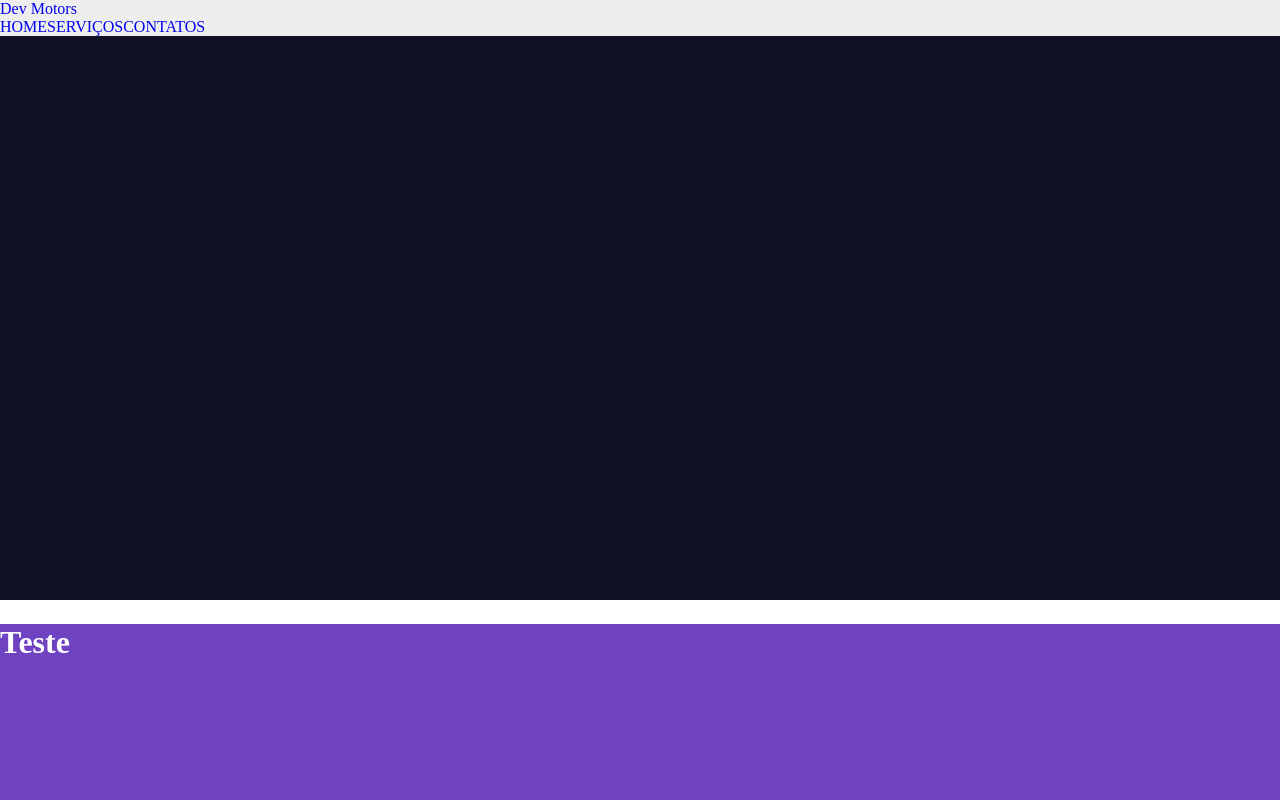
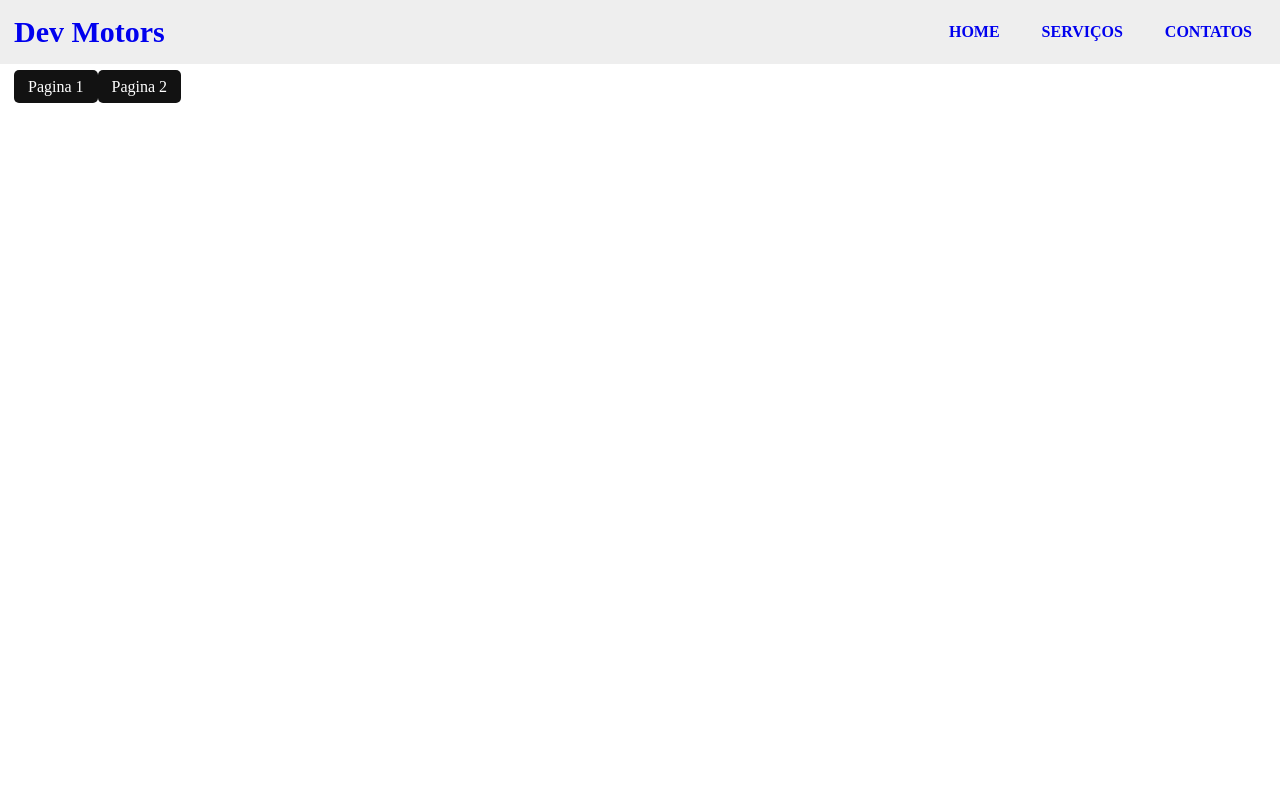
Before and after one commit to FilipeRabelo/app-dev-motors, a Next.js app: page / in a window 1280 px wide. Shown: the top 800 px of the page. Built offline with nearby package versions, Linux system fonts and the light colour scheme.

Commit message:
app-next-dev-motors

```diff
--- a/src/app/components/header/index.tsx
+++ b/src/app/components/header/index.tsx
@@ -3,7 +3,6 @@
 import { useState, useEffect } from "react";
 import styles from './styles.module.scss';
 import Link from 'next/link';
-
 
 export function Header() {
 
@@ -18,7 +17,6 @@
     window.addEventListener('scroll', scrollHandler);
 
     return () => window.removeEventListener('scroll', scrollHandler);
-
   }, [top])
 
   return (
--- a/src/app/components/header/styles.module.scss
+++ b/src/app/components/header/styles.module.scss
@@ -15,22 +15,53 @@
 }
 
 .background {
-  background-color: "#FFF"
+  background-color: "#FFF";
 }
 
+.container {
+  max-width: 1280px;
+  margin: 0 auto; // centralizar
+  padding: 0 14px;
+}
 
-// .container{
+.content {
+  display: flex;
+  align-items: center;
+  justify-content: space-between;
+  height: 64px;
+}
 
-// }
+.contentLogo{
+  display: none;
+}
 
-// .content{
+.contentLogo a {
+  font-weight: bold;
+  color: "#121212";
+  font-size: 30px;
+}
 
-// }
+.nav {
+  display: flex;
+  gap: 14px;
 
-// .contentLogo{
+  a {
+    font-weight: 550;
+    color: "#121212";
+    display: flex;
+    align-items: center;
+    padding: 8px 14px;
+    transition: all 0.7s;
 
-// }
+    &:hover {
+      font-weight: bold;
+      transform: scale(1.07);
+    }
+  }
+}
 
-// .nav{
-
-// }
+@media (min-width: 640px){
+  .contentLogo{
+    display: flex;
+  }
+}
--- /dev/null
+++ b/src/app/components/home-components/subMenu/index.tsx
@@ -0,0 +1,28 @@
+import Link from "next/link";
+import styles from "./styles.module.scss";
+import { X, Menu } from 'lucide-react';
+
+export function SubMenu() {
+  return (
+    <section className={styles.subMenu}>
+
+      <div className={styles.subMenuIcon}>
+        <Menu size={34} color="#121212"/>
+        Menu
+      </div>
+
+      <ul className={styles.ul}>
+        <li>
+          <Link href={"/post/pagina-1"}>
+            Pagina 1
+          </Link>
+
+          <Link href={"/post/pagina-2"}>
+            Pagina 2
+          </Link>
+        </li>
+      </ul>
+
+    </section>
+  );
+}
--- /dev/null
+++ b/src/app/components/home-components/subMenu/styles.module.scss
@@ -0,0 +1,39 @@
+.subMenu{
+  margin: 0 auto;
+  max-width: 1280px;
+  padding: 64px 14px 4px 14px;
+}
+
+.subMenuIcon{
+  display: none;
+  gap: 14px;
+  align-items: center;
+  font-size: 18px;
+  font-weight: bold;
+  cursor: pointer;
+}
+
+.ul{
+  display: none;
+  list-style: none;
+  padding: 14px 0;
+
+  li a{
+    background-color: #121212;
+    color: #FFF;
+    padding: 8px 14px;
+    border-radius: 5px;
+  }
+}
+
+@media (min-width: 768px) {
+  .ul{
+    display: flex;
+  }
+}
+
+@media (max-width: 768px){
+  .subMenuIcon{
+    display: inline-flex;
+  }
+}
--- a/src/app/globals.scss
+++ b/src/app/globals.scss
@@ -21,7 +21,7 @@
 ::-webkit-scrollbar-thumb {
   background-color: crimson;
   /* Cor da barra */
-  border-radius: 10px;
+  // border-radius: 10px;
   /* Para deixar as bordas arredondadas */
 }
 
--- a/src/app/page.tsx
+++ b/src/app/page.tsx
@@ -1,18 +1,9 @@
+import { SubMenu } from "./components/home-components/subMenu";
 
 export default function Home() {
   return (
     <main >
-      <div style={{ width: "100%", height: 600, backgroundColor: '#101026', marginBottom: 24, color: "#fff"}}>
-        <h1>Teste</h1>
-      </div>
-
-      <div style={{ width: "100%", height: 600, backgroundColor: '#6F42C1', marginBottom: 24, color: "#fff" }}>
-        <h1>Teste</h1>
-      </div>
-
-      <div style={{ width: "100%", height: 600, backgroundColor: 'blue', marginBottom: 24, color: "#fff" }}>
-        <h1>Teste</h1>
-      </div>
+      <SubMenu/>
     </main>
   );
 }
```
